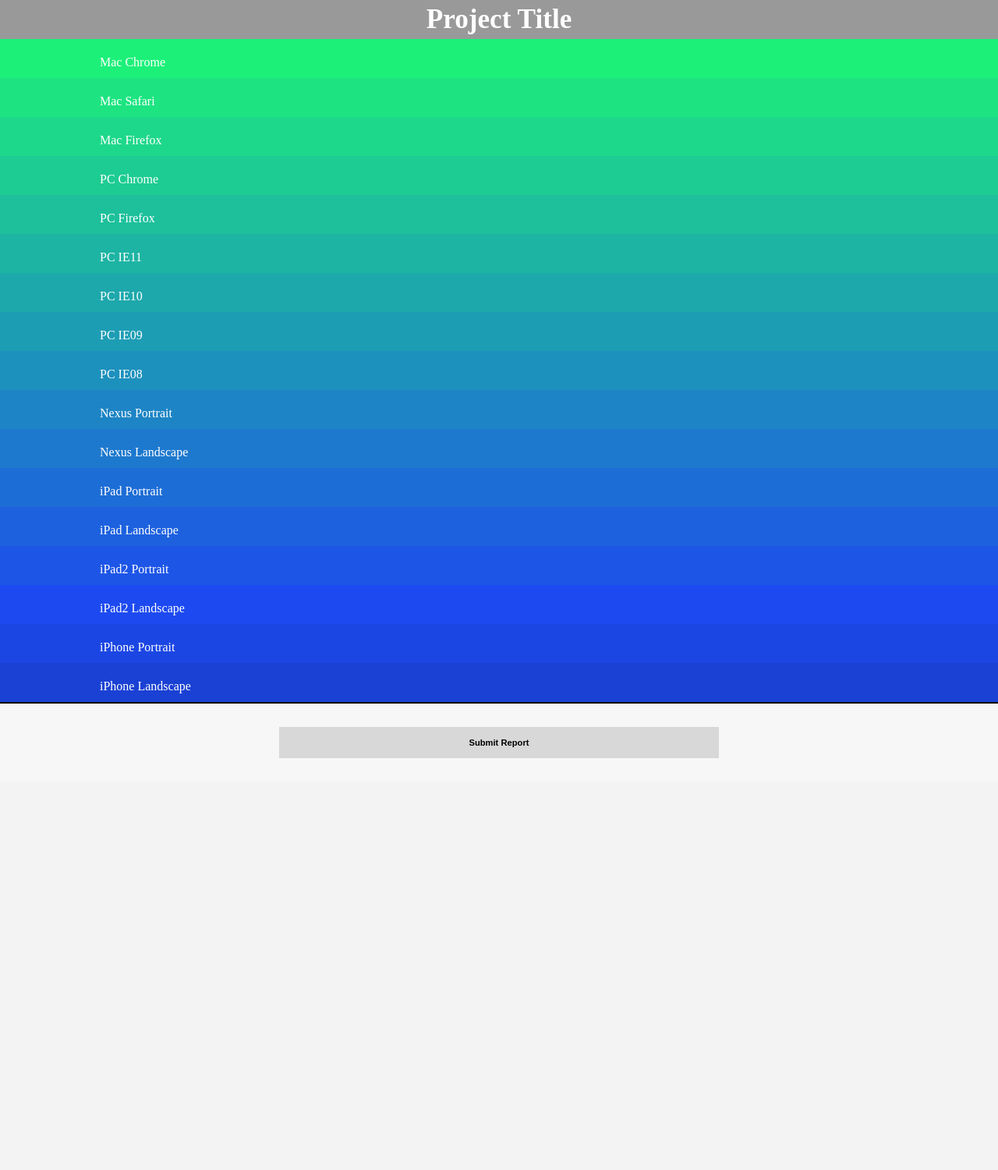
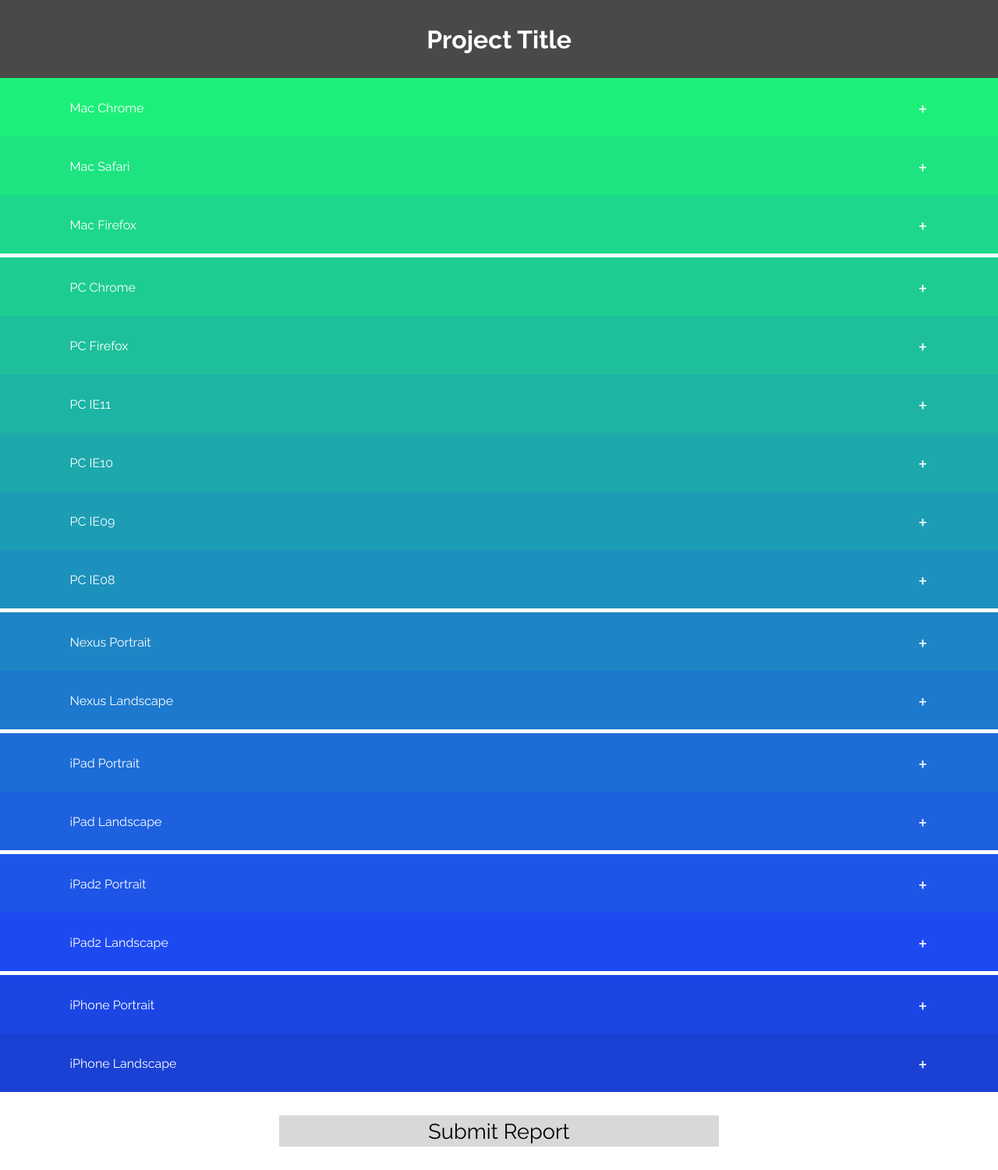
Before and after one commit to PXLbros/QA_APP, a PHP site: page / in a window 1280 px wide. Shown: the whole page at 78% size. Before the commit the page ends 972 px from the top, so only its background shows below. Run offline with PHP 8.4, Linux system fonts and the light colour scheme.

Commit message:
third commit

```diff
--- a/includes/javascript.js
+++ b/includes/javascript.js
@@ -8,6 +8,19 @@ $(document).ready(function()
 	{
 		$('.accordionButton').removeClass('on');
 		$('.accordionContent').slideUp('normal');
+        $('.accordionButton').not(this).removeClass('hover1');
+        $(this).toggleClass('hover1');
+
+ 		var bgcol = $(this).css('backgroundColor');
+		$(this).children('h4').css('color', bgcol);
+
+		var thish4 = $(this).children('h4');
+		$('h4').not(thish4).css('color', 'white');
+
+		if( $(this).children('h4').css('color', bgcol) === true )
+		{
+			$(this).children('h4').css('color', 'white');
+		}
 
 		if( $(this).next().is(':hidden') === true )
 		{
--- a/index.php
+++ b/index.php
@@ -109,6 +109,7 @@ $types = array
 				<?php foreach ( $types as $index => $type ): ?>
 					<div class="accordionButton <?= $type['class'] ?>">
 						<h4><?= $type['name'] ?></h4>
+						<h4 class="plus">+</h4>
 					</div>
 
 					<div class="accordionContent">
--- a/style/format.css
+++ b/style/format.css
@@ -20,17 +20,18 @@ body {
 /* PROJECT TITLE DIV */
 .projecttitle {
 	width: 100%;
-	height:50px;
+	height:100px;
 }
 
 /* PROJECT TITLE INPUT - SHOULD BECOME NAME OF PROJECT AFTER BEING INPUT */
-.title-input {
+.projecttitle .title-input {
 	color:#FFFFFF;
 	width:100%;
-	height:50px;
+	height:100px;
 	text-align:center;
-	font-size:2.2em;
-	background-color:#999999;
+	font-size:2.0em;
+	font-weight:700;
+	background-color:#494949;
 	padding:0;
 	border: 0px solid #EEC5A9;
 	border-bottom: 2px solid #EEC5A9;
@@ -38,40 +39,75 @@ body {
 
 /* EVERY SINGLE BUTTON */
 .accordionButton {
-	color:white;
 	width: 100%;
-	height:50px;
-	/* border-top: 1px solid #EEC5A9; */
+	height:75px;
 	cursor: pointer;
 	text-align:center;
 	padding-left:0px;
 	display:inline-block;
+	transition: background-color 1.0s;
+	-moz-transition: background-color 1.0s;
+	-webkit-transition: background-color 1.0s;
+	-o-transition: background-color 1.0s;
 }
 
 .accordionButton h4 {
-	font-family: ‘Raleway’, serif;
+	font-family: Raleway;
 	font-weight: 400;
-	text-align: left;
+	color:white;
+	text-align:left;
 	text-indent: 10%;
+	vertical-align:middle;
+	margin-top:29px;
+	float:left;
+	width:70%;
 }
+
+.accordionButton h4.plus{
+	margin-top:23px;
+	font-size:1.8em;
+	text-align:left;
+	float:right;
+	text-indent:0;
+	width:8%;
+}
+
+
+
+
+/* DIVIDER */
+/* .divider {
+	height:30px;
+	background-color:#494949;
+	width:100%;
+} */
 
 /* CONTAINER FOR ACCORDION CONTENT */
 .accordionContent {
 	display: none;
 	width: 100%;
-	background: #B4E6FF;
-	border-bottom: 1px solid #000000;
-	border-top: 1px solid #000000;
+	border-bottom: 0;
+	border-top: 0;
 	padding-top:20px;
-	padding-bottom:50px;
+	padding-bottom:67px;
+	transition: background-color 1.0s;
+	-moz-transition: background-color 1.0s;
+	-webkit-transition: background-color 1.0s;
+	-o-transition: background-color 1.0s;
+}
+
+/*COLOR TRANSITIONS*/
+.accordionContent.hover1 {
+	background-color: white;
+}
+.accordionButton.hover1 {
+	background-color: white;
 }
 
 /* CONTAINER FOR 3 TEXT INPUT FORMS AND SAVE BUG BUTTON */
 .inputcontainer {
 	width:80%;
 	height:60%;
-	border-bottom: 2px solid #7C7C7C;
-	background: #FFFFFF;
 	padding-top:10px;
 	padding-bottom:10px;
 	margin-left:auto;
@@ -81,18 +117,19 @@ body {
 }
 
 .inputcontainer p {
-	font-family: ‘Raleway’, serif;
-	font-weight: 700;
+	font-family: Raleway;
+	font-weight: 400;
 	margin:0;
 	line-height:2em;
 	font-size:0.9em;
+	color: black;
 }
 
 /* STYLES THE TEXT-INPUT BOXES INCLUDING TITLE */
 input[type="text"]
 {
-	font-family: ‘Raleway’, serif;
-	font-weight: 700;
+	font-family: Raleway;
+	font-weight: 400;
 }
 
 input[type="text"].small-input {
@@ -192,17 +252,17 @@ input[type="text"].small-input {
 .sendreport {
 	width: 100%;
 	height:100px;
-	border-top: 2px solid #000000;
-	background:#F7F7F7;
+	background:white;
 }
 
 #sendreportbutton {
+	font-family: Raleway;
+	font-weight: 400;
+	font-size:1.7em;
 	height:40px;
 	width:44%;
 	border: 0;
 	background: #D8D8D8;
-	font-size:0.7em;
-	font-weight:bold;
 	margin: 30px 28% 30px 28%;
 }
 
@@ -222,6 +282,7 @@ input[type="text"].small-input {
 
 .pc-1{
 	background:#1dcc92;
+	border-top:solid 5px white;
 }
 
 .pc-2{
@@ -246,6 +307,7 @@ input[type="text"].small-input {
 
 .nexus-1{
 	background:#1d85c5;
+	border-top:solid 5px white;
 }
 
 .nexus-2{
@@ -254,6 +316,7 @@ input[type="text"].small-input {
 
 .ipad-1{
 	background:#1d6dd6;
+	border-top:solid 5px white;
 }
 
 .ipad-2{
@@ -262,6 +325,7 @@ input[type="text"].small-input {
 
 .ipad2-1{
 	background:#1d55e7;
+	border-top:solid 5px white;
 }
 
 .ipad2-2{
@@ -270,6 +334,7 @@ input[type="text"].small-input {
 
 .iphone-1{
 	background:#1B46E3;
+	border-top:solid 5px white;
 }
 
 .iphone-2{
```
Also changed, not shown: other parts of style/format.css (+34 -11 lines). Lines whose indentation alone changed are shown as unchanged.
